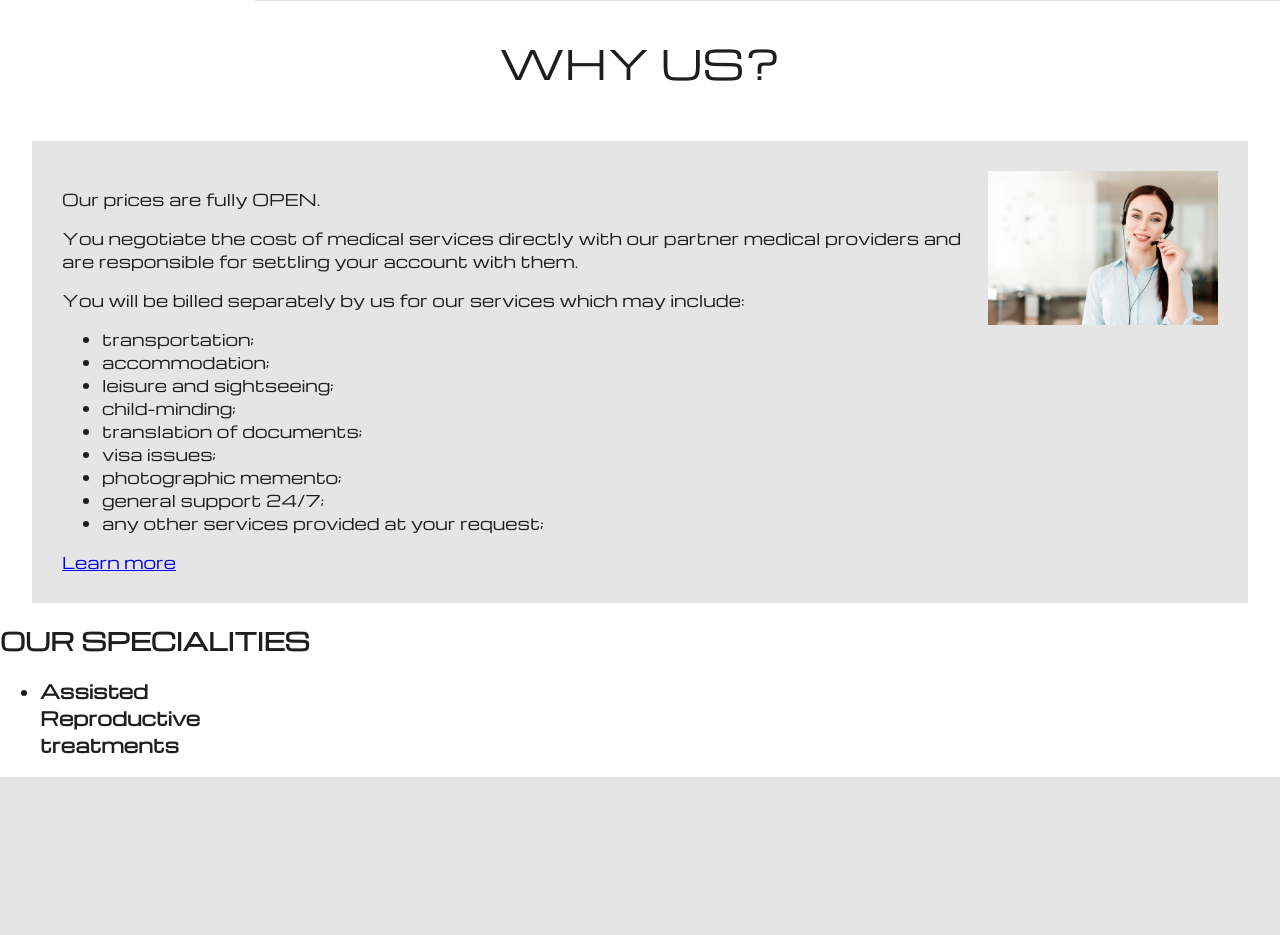
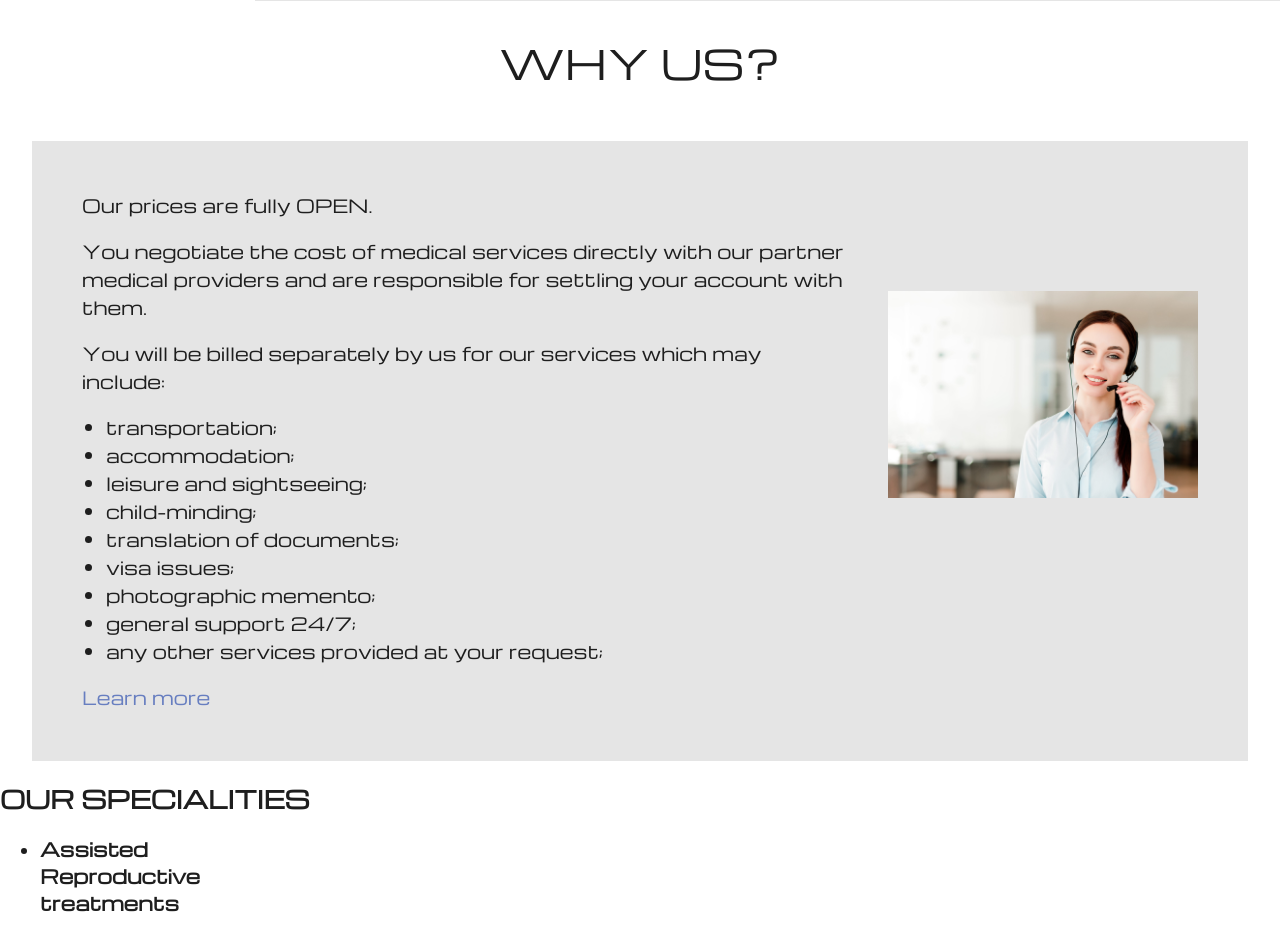
Before and after one commit to Mishok1/Diviamed, a PHP site: page / in a window 1280 px wide; the page is wider, and only the part inside the window is pictured. Shown: the part 1876-2811 px from the top of that part. Before the commit the page ends 2653 px from the top of that part, so only its background shows below. Run offline with PHP 8.4, Linux system fonts and the light colour scheme.

Commit message:
pre_finished_why_us

```diff
--- a/index.html
+++ b/index.html
@@ -276,23 +276,24 @@
             <article class="why_us_article">
                 <img class="why_us_img" src="./images/customer-technical-support-representative-scaled.jpg"
                     alt="customer-technical-support-representative" width="350" height="235">
-                <p>Our prices are fully OPEN.</p>
-                <p>You negotiate the cost of medical services directly with our partner medical providers and are
+                <p class="why_us_paragraph">Our prices are fully OPEN.</p>
+                <p class="why_us_paragraph">You negotiate the cost of medical services directly with our partner medical
+                    providers and are
                     responsible for settling
                     your account with them.</p>
-                <p>You will be billed separately by us for our services which may include:</p>
-                <ul>
-                    <li>transportation;</li>
-                    <li>accommodation;</li>
-                    <li>leisure and sightseeing;</li>
-                    <li>child-minding;</li>
-                    <li>translation of documents;</li>
-                    <li>visa issues;</li>
-                    <li>photographic memento;</li>
-                    <li>general support 24/7;</li>
-                    <li>any other services provided at your request;</li>
+                <p class="why_us_paragraph">You will be billed separately by us for our services which may include:</p>
+                <ul class="why_us_list">
+                    <li class="why_us_list_item">transportation;</li>
+                    <li class="why_us_list_item">accommodation;</li>
+                    <li class="why_us_list_item">leisure and sightseeing;</li>
+                    <li class="why_us_list_item">child-minding;</li>
+                    <li class="why_us_list_item">translation of documents;</li>
+                    <li class="why_us_list_item">visa issues;</li>
+                    <li class="why_us_list_item">photographic memento;</li>
+                    <li class="why_us_list_item">general support 24/7;</li>
+                    <li class="why_us_list_item">any other services provided at your request;</li>
                 </ul>
-                <a href="#">Learn more</a>
+                <a class="why_us_link" href="#">Learn more</a>
             </article>
         </section>
         <section class="specialities_section">
--- a/styles/style.css
+++ b/styles/style.css
@@ -362,9 +362,11 @@ body {
 .why_us_article{
   background-color: #e5e5e5;
   width: 100%;
-  padding: 30px;
+  padding: 50px;
   margin: 0 auto;
   position: relative;
+  line-height: 1.75rem;
+  font-size: 1.125rem;
 }
 
 .why_us_img{
@@ -376,6 +378,27 @@ body {
   right: 0;
   margin-left: auto;
   margin-right: auto;
+}
+
+.why_us_paragraph{
+  margin-top: 0;
+}
+
+.why_us_list{
+  padding-left: 0;
+}
+
+.why_us_list_item{
+  margin-left: 1.5rem;
+}
+
+.why_us_link{
+  color: #677ec0;
+  text-decoration: none;
+}
+
+.why_us_link:hover{
+  text-decoration: underline;
 }
 
 /* media */
@@ -409,6 +432,10 @@ body {
   .carousel_mobile_pagination {
     display: flex;
   }
+
+  .why_us_article .why_us_img{
+    width: 250px;
+}
 }
 
 @media (min-width:800px) {
@@ -417,13 +444,15 @@ body {
   }
 
   .why_us_img{
+    width: 350px;
     position: relative;
     float: right;
-    top:50%;
-    padding-left: 20px;
+    padding-left: 40px;
     margin: 0;
-    /* margin-top: 20%; */
-    /* transform: translateY(-25%); */
+    margin-top: 100px;
+    top: auto;
+    left: auto;
+    right: auto;
 }
 
 }
```
